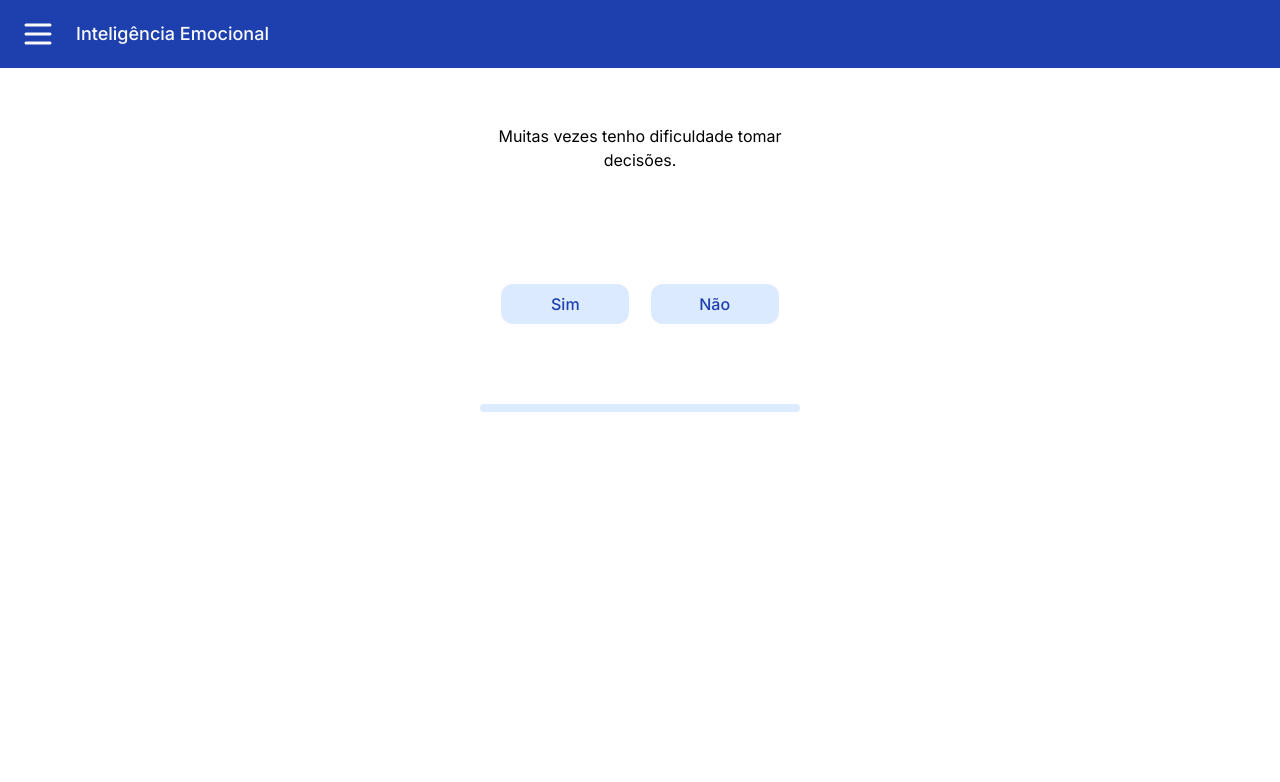
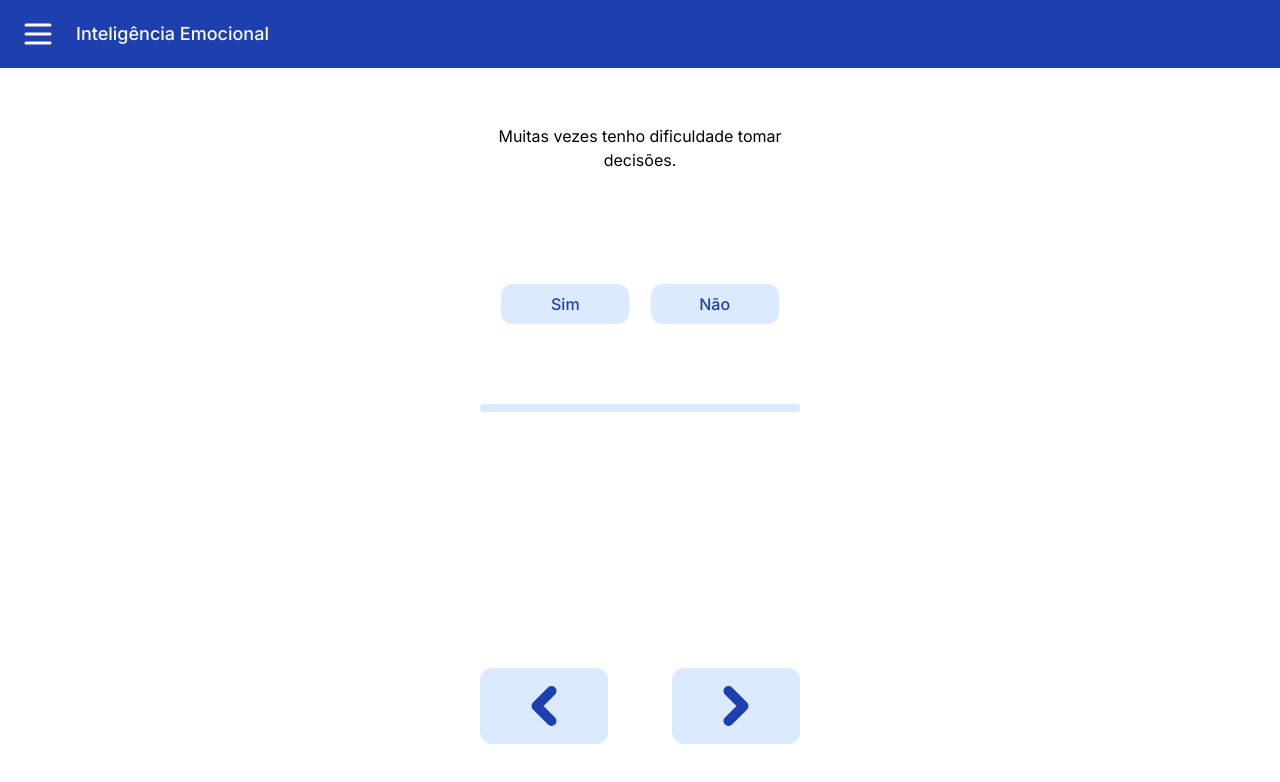
Before and after one commit to facsenacdf-2024/soft-skills-app, a Next.js app: page /formularios in a window 1280 px wide. Shown: the top 782 px of the page. Built offline with nearby package versions, Linux system fonts and the light colour scheme.

Commit message:
navegando_entre_questoes

```diff
--- a/src/app/formularios/page.tsx
+++ b/src/app/formularios/page.tsx
@@ -4,6 +4,7 @@ import { redirect } from "next/navigation";
 import { useState, useEffect } from "react";
 import quiz from "../questions.json"; // importando o json com as perguntas
 import Header from "@/components/header";
+import { ChevronLeft, ChevronRight } from "lucide-react";
 
 const questions = quiz.map((c: any) => {
   return (
@@ -19,24 +20,61 @@ export default function Perguntas() {
   const [pontos, setPontos] = useState<number>(10)
   const title = quiz[0].title
 
-  useEffect(() => {}, [aux, cont, pontos])
+  // let resposta: boolean = quiz[aux].resp //armazena o valor da resposta
+
+  // console.log(`Questão inicial: ${aux}`);// consoles para debug de questões
+  // console.log(`valor resp: ${quiz[aux].resp}`);
+
+  useEffect(() => { }, [aux, cont, pontos])
 
   function nextQuestion() {
     let a = aux
-    a++
-    setAux(a)
+
+    if (aux < 10) {
+      a++ //avança uma questão
+      setAux(a)
+    }
+  }
+
+  function currentQuestion(act: number) {
+    let a = aux
+    if (act == 1 && aux < 10) {
+      a++ //avança uma questão
+      setAux(a)
+    }
+
+    if (act == 0 && aux > 1) {
+      a-- //volta uma questão
+      setAux(a)
+    }
   }
 
   function scoreQuestion() {
-    let c = cont
-    c++
-    setCont(c)
+
+    if (quiz[aux].resp == null) {//N contabiliza questões já respondidas
+      let c = cont
+      c++
+      setCont(c)
+    }
+
   }
 
   function subtrairPontos() {
     let p = pontos
     p--
+    quiz[aux].resp = true //valor para 'sim'
     setPontos(p)
+  }
+
+  function permanecerPontos() {
+    if (quiz[aux].resp == true) { //caso a quiz[aux].resp seja alterada, equilibra a pontuação
+      let p = pontos
+      p++
+      setPontos(p)
+    }
+
+    quiz[aux].resp = false //valor para 'não'
+
   }
 
   return (
@@ -50,16 +88,17 @@ export default function Perguntas() {
           <Button // a cada "sim" pontuação perde 1
             title="Sim"
             func={() => {
-              nextQuestion()
               scoreQuestion()
               subtrairPontos()
+              nextQuestion() //Após todos os valores pendentes serem atribuídos aciona a função nextQuestion
             }}
           />
           <Button // a cada "não" pontuação permanece a mesma
             title="Não"
             func={() => {
+              scoreQuestion()
+              permanecerPontos()
               nextQuestion()
-              scoreQuestion()
             }}
           />
         </div>
@@ -67,6 +106,26 @@ export default function Perguntas() {
           <div className="bg-blue-800 h-2 rounded-full duration-300" style={{ width: `${cont * 10}%` }}></div>
         </div>
       </div>
+
+      <div className="max-w-xs mx-auto mt-64 flex justify-between">
+        <Button
+          title={<ChevronLeft size={60} strokeWidth={4} />}
+          func={() => {
+            currentQuestion(0)
+          }}
+          className="rounded-2xl w-20 flex justify-center"
+        />
+
+        <Button
+          title={<ChevronRight size={60} strokeWidth={4} />}
+          func={() => {
+            currentQuestion(1)
+          }}
+          className="rounded-2xl w-20 flex justify-center"
+        />
+
+      </div>
+
 
       {cont >= 10 && (
         <>
--- a/src/app/questions.json
+++ b/src/app/questions.json
@@ -4,42 +4,52 @@
     },
     {
       "id": 1,
-      "question": "Muitas vezes tenho dificuldade tomar decisões."
+      "question": "Muitas vezes tenho dificuldade tomar decisões.",
+      "resp": null
     },
     {
       "id": 2,
-      "question": "Tenho dificuldade de participar de atividades sociais, em grupo de colegas ou pessoas."
+      "question": "Tenho dificuldade de participar de atividades sociais, em grupo de colegas ou pessoas.",
+      "resp": null
     },
     {
       "id": 3,
-      "question": "O meu humor muda muito, vivenciando momentos de alegria, raiva ou preocupação durante o dia."
+      "question": "O meu humor muda muito, vivenciando momentos de alegria, raiva ou preocupação durante o dia.",
+      "resp": null
     },
     {
       "id": 4,
-      "question": "Tenho dificuldade em expressar meus sentimentos e emoções, ficando irritado(a) por isso."
+      "question": "Tenho dificuldade em expressar meus sentimentos e emoções, ficando irritado(a) por isso.",
+      "resp": null
     },
     {
       "id": 5,
-      "question": "Me penalizo pelas falhas que comento."
+      "question": "Me penalizo pelas falhas que comento.",
+      "resp": null
     },
     {
       "id": 6,
-      "question": "Tenho dificuldade em expressar meus sentimentos emocionais, muitas vezes ficando irritado(a) sem saber por quê."
+      "question": "Tenho dificuldade em expressar meus sentimentos emocionais, muitas vezes ficando irritado(a) sem saber por quê.",
+      "resp": null
     },
     {
       "id": 7,
-      "question": "Me sinto inseguro(a) diante de outras pessoas estranhas e não consigo me comunicar bem."
+      "question": "Me sinto inseguro(a) diante de outras pessoas estranhas e não consigo me comunicar bem.",
+      "resp": null
     },
     {
       "id": 8,
-      "question": "Tenho dificuldades em agir quando me sinto pressionando."
+      "question": "Tenho dificuldades em agir quando me sinto pressionando.",
+      "resp": null
     },
     {
       "id": 9,
-      "question": "Sou uma pessoa fácil de desistir frente a um novo desafio ou quando me sinto pressionado(a)."
+      "question": "Sou uma pessoa fácil de desistir frente a um novo desafio ou quando me sinto pressionado(a).",
+      "resp": null
     },
     {
       "id": 10,
-      "question": "Tenho pouco controle sobre meus sentimentos, perdendo a calma e o equilíbrio diante de situações difíceis ou indesejadas."
+      "question": "Tenho pouco controle sobre meus sentimentos, perdendo a calma e o equilíbrio diante de situações difíceis ou indesejadas.",
+      "resp": null
     }
   ]
```
